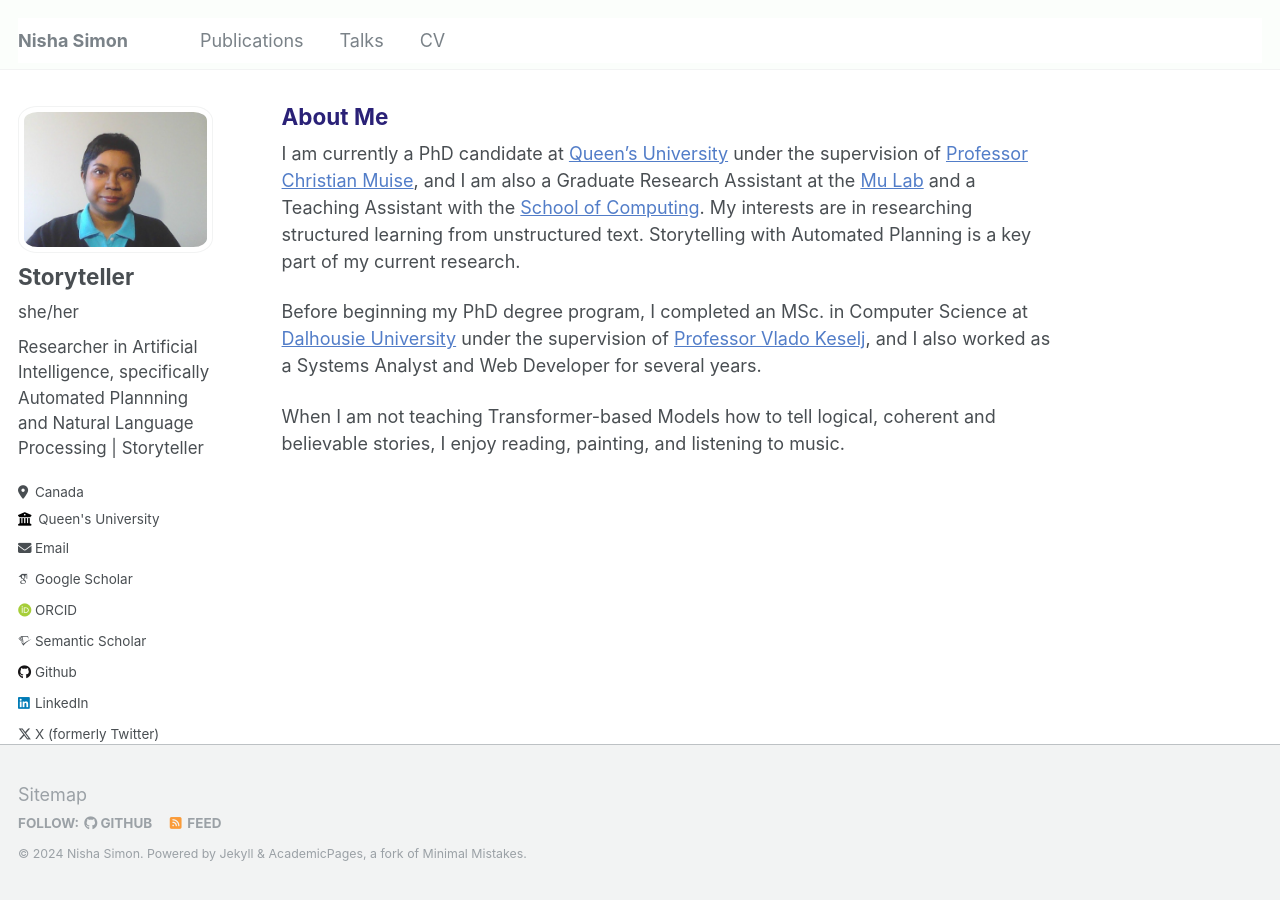
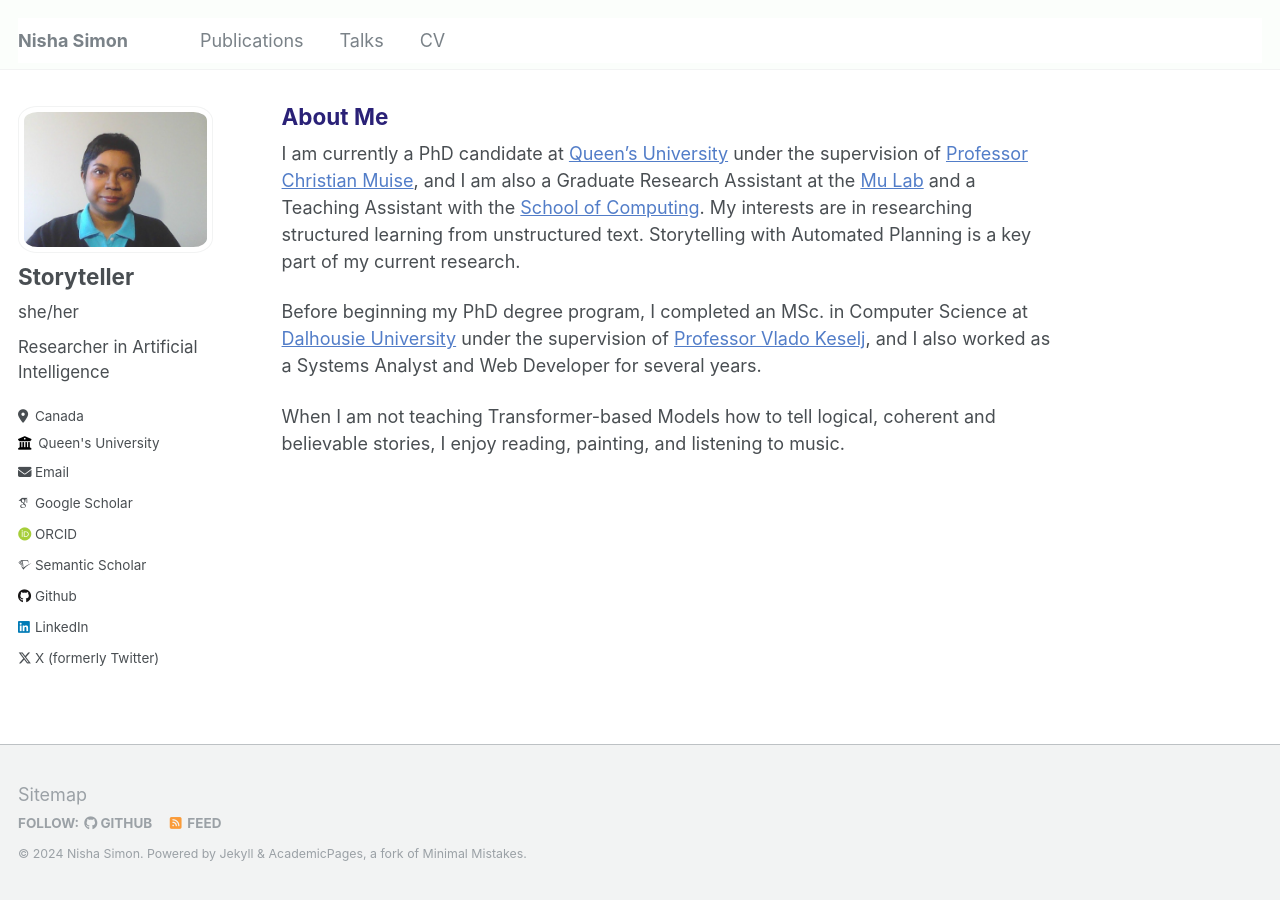
Before and after one commit to nisimon48/nisimon48.github.io, a Jekyll site: the page built from _pages/about.md, in a window 1280 px wide. Built offline with Jekyll 4.4.1, drawn with Linux system fonts in a browser that asks for light colours; some web fonts are replaced.

Commit message:
edit config.yaml and sidebar.scss to make picture and bio stay within left margin.

```diff
--- a/_config.yml
+++ b/_config.yml
@@ -24,11 +24,12 @@ author:
   avatar           : "profile.png"
   name             : "Storyteller"
   pronouns         : "she/her"
-  bio              : "Researcher in Artificial Intelligence, specifically Automated Plannning and Natural Language Processing | Storyteller"
+  bio              : "Researcher in Artificial Intelligence"
   location         : "Canada"
   employer         : "Queen's University"
   uri              : # URL
   email            : "nisha.simon@queensu.ca"
+  #bio              : "Researcher in Artificial Intelligence, specifically Automated Plannning and Natural Language Processing | Storyteller"
 
   # Academic websites
   arxiv            : # URL - Update with the correct link to your profile
--- a/_sass/_sidebar.scss
+++ b/_sass/_sidebar.scss
@@ -79,7 +79,8 @@
 .author__avatar {
   display: table-cell;
   vertical-align: top;
-  width:4500px;
+  //width:4500px;
+  width:150px;
   // set width only, for non-square avatars
   //height: 136px;
 
@@ -90,7 +91,8 @@
   }
 
   img {
-    max-width: 4500px;
+    //max-width: 4500px;
+    max-width: 200px;
     border-radius: 10%;
 
     @include breakpoint($large) {
@@ -152,7 +154,7 @@
   @include breakpoint($large) {
     margin-top: 10px;
     margin-bottom: 20px;
-    font-size: $type-size-5;
+    //font-size: $type-size-5;
   }
 }
 
```
